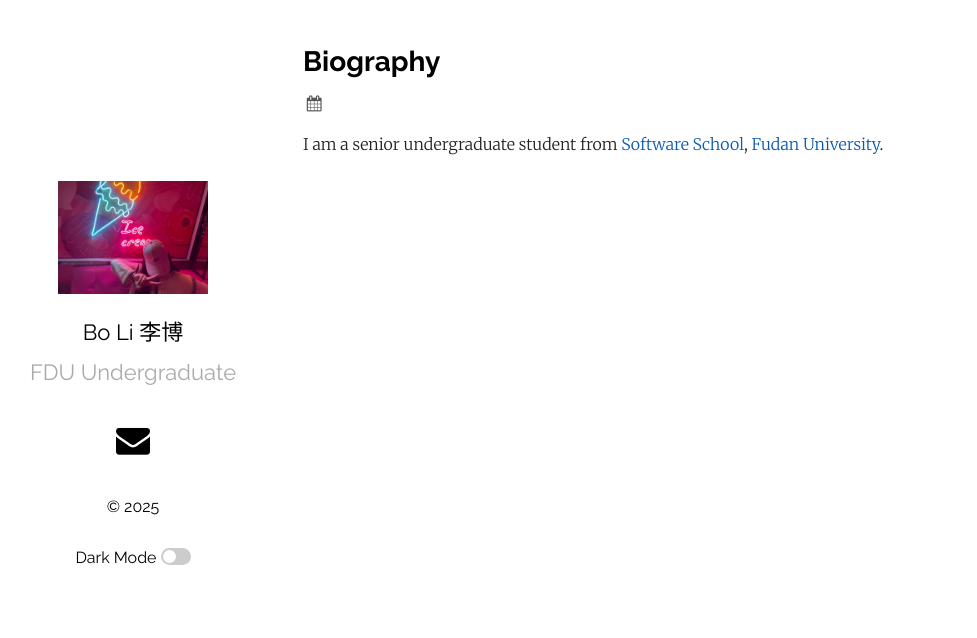
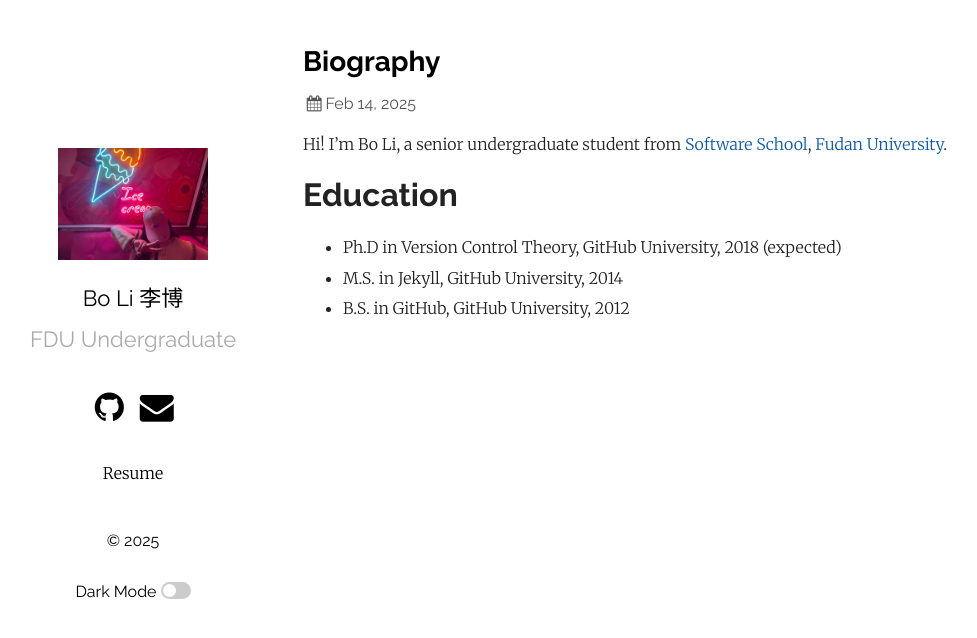
Before and after one commit to primerL/primerL.github.io, a Jekyll site: the page built from _posts/2025-02-14-Biography.markdown, in a window 1280 px wide. Shown: the top 638 px of the page, without its empty margins (52-1029 px from the left). Built offline with Jekyll 4.4.1, drawn with Linux system fonts in a browser that asks for light colours.

Commit message:
mainpage

```diff
--- a/_config.yml
+++ b/_config.yml
@@ -26,10 +26,13 @@
     - home
     - page
     - post
+  navigation:
+    - title: Resume
+      url: "/resume"
   # generate social links in footer
   social_links:
     # twitter: samarsault
-    # github:  samarsault
+    github:  https://github.com/primerL
     # linkedIn: in/samarsault
     #dribbble: jekyll
     #flickr:   jekyll
--- a/_layouts/post.html
+++ b/_layouts/post.html
@@ -7,7 +7,7 @@
     <h2 class="post-title">{{ page.title | escape }}</h2>
   </a>
   <div class="post-meta">
-    <div class="post-date"><i class="icon-calendar"></i></div>
+    <div class="post-date"><i class="icon-calendar"></i>{{ page.date | date: date_format }}</div>
     {%- if page.categories.size > 0 -%}
     <ul class="post-categories">
       {%- for tag in page.categories -%}
--- a/_posts/2025-02-14-Biography.markdown
+++ b/_posts/2025-02-14-Biography.markdown
@@ -2,4 +2,11 @@
 layout: post
 title:  "Biography"
 ---
-I am a senior undergraduate student from [Software School](https://software.fudan.edu.cn/main.htm), [Fudan University](https://www.fudan.edu.cn/).
+Hi! I'm Bo Li, a senior undergraduate student from [Software School](https://software.fudan.edu.cn/main.htm), [Fudan University](https://www.fudan.edu.cn/).
+
+
+Education
+======
+* Ph.D in Version Control Theory, GitHub University, 2018 (expected)
+* M.S. in Jekyll, GitHub University, 2014
+* B.S. in GitHub, GitHub University, 2012
```
